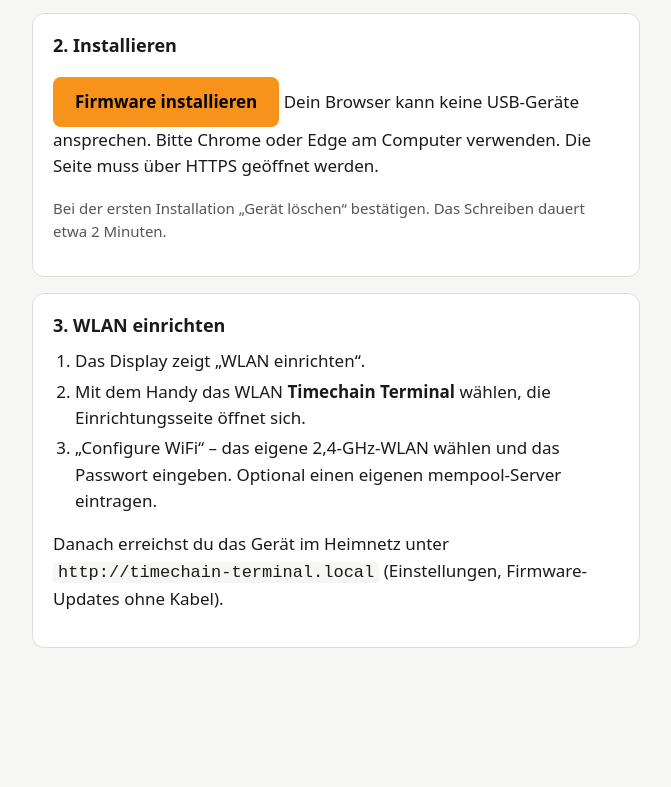
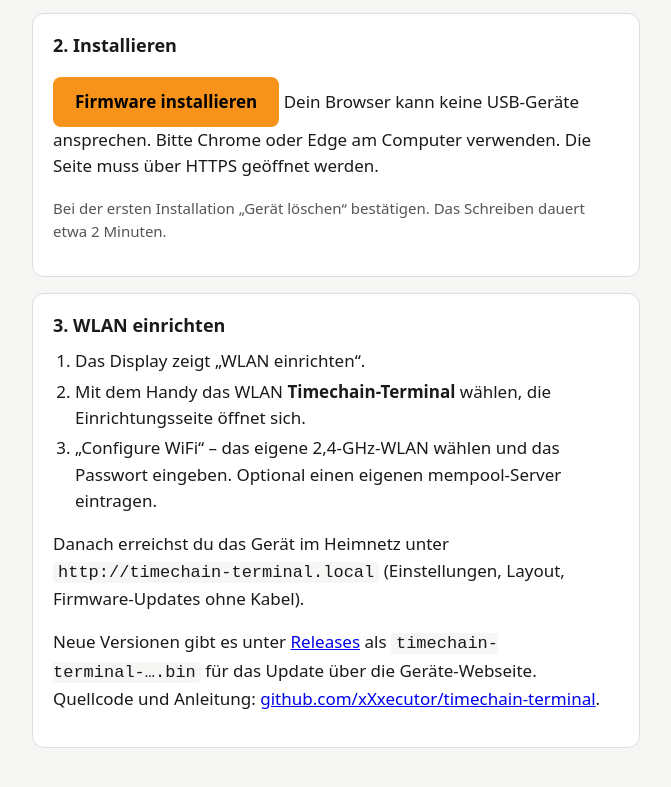
Before and after one commit to xXxecutor/timechain-terminal, a plain HTML site: page web-flasher/index.html in a window 1280 px wide. Shown: the part 327-1114 px from the top of the page, without its empty margins (304-975 px from the left). Before the commit the page ends 1039 px from the top, so only its background shows below. Drawn offline with Linux system fonts and the light colour scheme.

Commit message:
Version 1.0.0

```diff
--- a/web-flasher/index.html
+++ b/web-flasher/index.html
@@ -49,12 +49,15 @@
     <h2>3. WLAN einrichten</h2>
     <ol>
       <li>Das Display zeigt „WLAN einrichten“.</li>
-      <li>Mit dem Handy das WLAN <b>Timechain Terminal</b> wählen, die Einrichtungsseite öffnet sich.</li>
+      <li>Mit dem Handy das WLAN <b>Timechain-Terminal</b> wählen, die Einrichtungsseite öffnet sich.</li>
       <li>„Configure WiFi“ – das eigene 2,4-GHz-WLAN wählen und das Passwort eingeben.
         Optional einen eigenen mempool-Server eintragen.</li>
     </ol>
     <p>Danach erreichst du das Gerät im Heimnetz unter <code>http://timechain-terminal.local</code>
-      (Einstellungen, Firmware-Updates ohne Kabel).</p>
+      (Einstellungen, Layout, Firmware-Updates ohne Kabel).</p>
+    <p>Neue Versionen gibt es unter <a href="https://github.com/xXxecutor/timechain-terminal/releases">Releases</a>
+      als <code>timechain-terminal-….bin</code> für das Update über die Geräte-Webseite.
+      Quellcode und Anleitung: <a href="https://github.com/xXxecutor/timechain-terminal">github.com/xXxecutor/timechain-terminal</a>.</p>
   </section>
 </main>
 </body>
```
Also changed, not shown: web-flasher/manifest.json, 2 other files.
